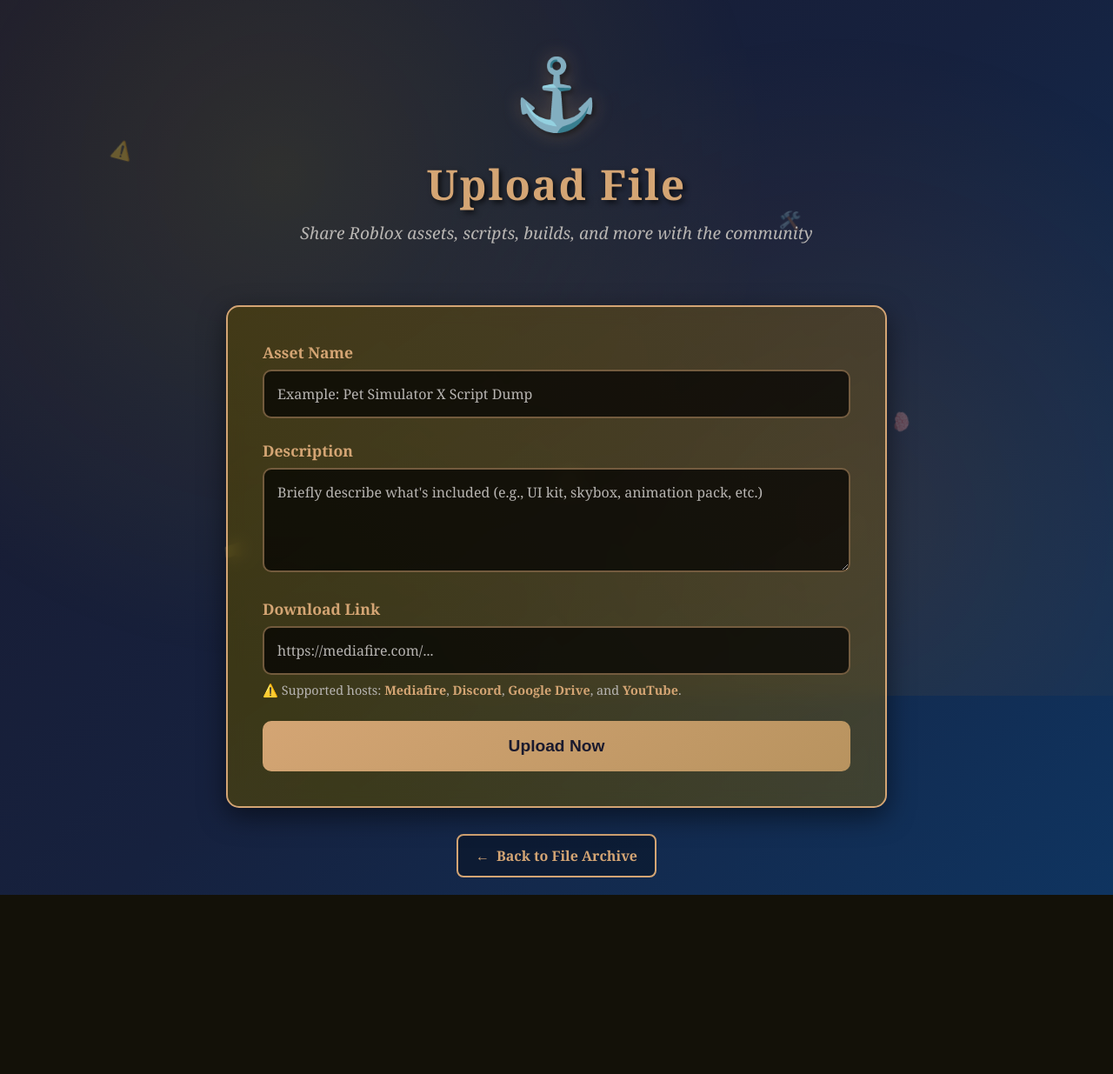
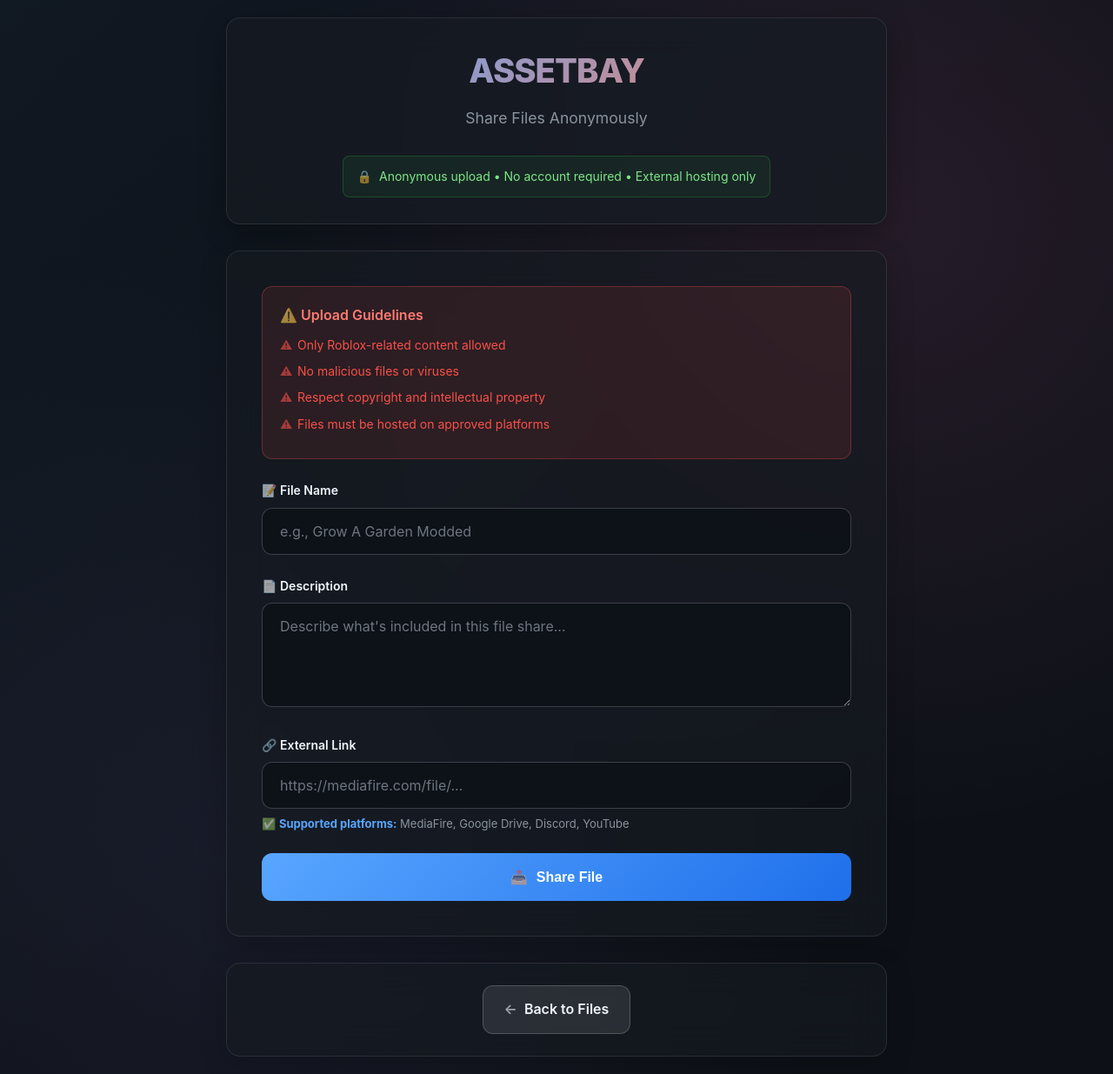
Before and after one commit to Narukisora/Vercel, a Flask app: page /upload in a window 1280 px wide. Shown: the whole page at 87% size. Before the commit the page ends 1029 px from the top, so only its background shows below. Run offline with Flask 3, Linux system fonts and the light colour scheme; data that the repository does not hold is empty.

Commit message:
Update upload.html

```diff
--- a/templates/upload.html
+++ b/templates/upload.html
@@ -3,7 +3,7 @@
 <head>
     <meta charset="UTF-8">
     <meta name="viewport" content="width=device-width, initial-scale=1.0">
-    <title>ASSETBAY</title>
+    <title>Upload | ASSETBAY</title>
     <style>
         * {
             margin: 0;
@@ -12,25 +12,20 @@
         }
 
         body {
-            background: linear-gradient(135deg, #1a1a2e 0%, #16213e 50%, #0f3460 100%);
+            background: #0d1117;
+            background-image:
+                linear-gradient(135deg, rgba(88, 166, 255, 0.05) 0%, transparent 50%),
+                radial-gradient(circle at 20% 80%, rgba(120, 119, 198, 0.1) 0%, transparent 50%),
+                radial-gradient(circle at 80% 20%, rgba(255, 119, 198, 0.1) 0%, transparent 50%);
             min-height: 100vh;
-            font-family: 'Georgia', serif;
-            color: #e8e6e3;
-            position: relative;
+            font-family: -apple-system, BlinkMacSystemFont, 'Segoe UI', 'Roboto', sans-serif;
+            color: #f0f6fc;
+            line-height: 1.6;
         }
 
-        body::before {
-            content: '';
-            position: fixed;
-            top: 0;
-            left: 0;
-            width: 100%;
-            height: 100%;
-            background-image:
-                radial-gradient(circle at 25% 25%, rgba(255,215,0,0.1) 0%, transparent 50%),
-                radial-gradient(circle at 75% 75%, rgba(255,140,0,0.1) 0%, transparent 50%);
-            pointer-events: none;
-            z-index: -1;
+        .emoji {
+            opacity: 0.6;
+            filter: grayscale(20%);
         }
 
         .container {
@@ -40,183 +35,196 @@
         }
 
         .header {
+            background: rgba(22, 27, 34, 0.8);
+            backdrop-filter: blur(20px);
+            border: 1px solid rgba(240, 246, 252, 0.1);
+            border-radius: 16px;
+            padding: 30px;
             text-align: center;
-            margin-bottom: 40px;
-            padding: 30px 0;
+            margin-bottom: 30px;
+            box-shadow: 0 8px 32px rgba(0, 0, 0, 0.3);
         }
 
-        .treasure-icon {
-            font-size: 80px;
-            color: #d4a574;
-            margin-bottom: 20px;
-            text-shadow: 3px 3px 6px rgba(0,0,0,0.5);
-            filter: drop-shadow(0 0 10px rgba(212, 165, 116, 0.3));
+        .logo {
+            font-size: 2.4em;
+            font-weight: 800;
+            background: linear-gradient(135deg, #58a6ff, #f78166);
+            background-clip: text;
+            -webkit-background-clip: text;
+            -webkit-text-fill-color: transparent;
+            margin-bottom: 10px;
+            letter-spacing: -1px;
         }
 
-        .header h1 {
-            font-size: 3em;
-            font-weight: bold;
-            color: #d4a574;
-            text-shadow: 3px 3px 6px rgba(0,0,0,0.7);
-            margin-bottom: 10px;
-            letter-spacing: 2px;
+        .page-subtitle {
+            color: #8b949e;
+            font-size: 1.1em;
+            margin-bottom: 8px;
         }
 
-        .subtitle {
-            font-size: 1.2em;
-            color: #b8b5b2;
-            font-style: italic;
+        .privacy-notice {
+            background: rgba(46, 160, 67, 0.1);
+            border: 1px solid rgba(46, 160, 67, 0.3);
+            border-radius: 8px;
+            padding: 12px 16px;
+            margin-top: 20px;
+            display: inline-flex;
+            align-items: center;
+            gap: 8px;
+            font-size: 14px;
+            color: #7ee787;
         }
 
-        form {
-            background: linear-gradient(145deg, rgba(0,0,0,0.6), rgba(0,0,0,0.4));
-            border: 2px solid #d4a574;
-            border-radius: 15px;
+        .upload-form {
+            background: rgba(22, 27, 34, 0.6);
+            backdrop-filter: blur(20px);
+            border: 1px solid rgba(240, 246, 252, 0.1);
+            border-radius: 16px;
             padding: 40px;
-            backdrop-filter: blur(10px);
-            box-shadow: 0 10px 30px rgba(0,0,0,0.5);
-            position: relative;
-            overflow: hidden;
-        }
-
-        form::before {
-            content: '';
-            position: absolute;
-            top: -2px;
-            left: -2px;
-            right: -2px;
-            bottom: -2px;
-            background: linear-gradient(45deg, rgba(212, 165, 116, 0.3), rgba(255, 215, 0, 0.2), rgba(212, 165, 116, 0.3), rgba(255, 215, 0, 0.2));
-            background-size: 400% 400%;
-            border-radius: 15px;
-            z-index: -1;
-            animation: borderGlow 3s ease-in-out infinite;
-        }
-
-        @keyframes borderGlow {
-            0%, 100% { background-position: 0% 50%; }
-            50% { background-position: 100% 50%; }
+            margin-bottom: 30px;
+            box-shadow: 0 8px 32px rgba(0, 0, 0, 0.2);
         }
 
         .form-group {
             margin-bottom: 25px;
         }
 
-        .form-group label {
+        .form-label {
             display: block;
             margin-bottom: 8px;
-            color: #d4a574;
-            font-weight: bold;
-            font-size: 1.1em;
+            color: #f0f6fc;
+            font-weight: 600;
+            font-size: 14px;
         }
 
-        .form-group input,
-        .form-group textarea {
+        .form-input,
+        .form-textarea {
             width: 100%;
-            padding: 15px;
-            border: 2px solid rgba(212, 165, 116, 0.5);
-            border-radius: 10px;
-            background: rgba(0,0,0,0.7);
-            color: #e8e6e3;
+            background: rgba(13, 17, 23, 0.8);
+            border: 1px solid rgba(240, 246, 252, 0.2);
+            border-radius: 12px;
+            padding: 16px 20px;
+            color: #f0f6fc;
             font-size: 16px;
             font-family: inherit;
             transition: all 0.3s ease;
+            outline: none;
         }
 
-        .form-group input:focus,
-        .form-group textarea:focus {
-            outline: none;
-            border-color: #d4a574;
-            box-shadow: 0 0 20px rgba(212, 165, 116, 0.3);
-            transform: translateY(-2px);
-            background: rgba(0,0,0,0.8);
+        .form-input:focus,
+        .form-textarea:focus {
+            border-color: #58a6ff;
+            box-shadow: 0 0 0 3px rgba(88, 166, 255, 0.1);
         }
 
-        .form-group input::placeholder,
-        .form-group textarea::placeholder {
-            color: #b8b5b2;
+        .form-input::placeholder,
+        .form-textarea::placeholder {
+            color: #6e7681;
         }
 
-        .form-group textarea {
+        .form-textarea {
             resize: vertical;
             min-height: 120px;
         }
 
-        .form-group small {
-            display: block;
+        .form-help {
             margin-top: 8px;
-            color: #b8b5b2;
-            font-size: 0.9em;
+            font-size: 13px;
+            color: #8b949e;
             line-height: 1.4;
         }
 
-        .form-group small strong {
-            color: #d4a574;
+        .form-help strong {
+            color: #58a6ff;
         }
 
         .submit-btn {
             width: 100%;
-            padding: 18px;
+            background: linear-gradient(135deg, #58a6ff, #1f6feb);
+            color: white;
             border: none;
-            border-radius: 10px;
-            background: linear-gradient(145deg, #d4a574, #b8935f);
-            color: #1a1a2e;
-            font-size: 1.2em;
-            font-weight: bold;
+            border-radius: 12px;
+            padding: 18px 24px;
+            font-weight: 600;
+            font-size: 16px;
             cursor: pointer;
             transition: all 0.3s ease;
-            position: relative;
-            overflow: hidden;
-        }
-
-        .submit-btn::before {
-            content: '';
-            position: absolute;
-            top: 0;
-            left: -100%;
-            width: 100%;
-            height: 100%;
-            background: linear-gradient(90deg, transparent, rgba(255,255,255,0.2), transparent);
-            transition: left 0.5s ease;
-        }
-
-        .submit-btn:hover::before {
-            left: 100%;
+            display: flex;
+            align-items: center;
+            justify-content: center;
+            gap: 10px;
         }
 
         .submit-btn:hover {
-            background: linear-gradient(145deg, #ffd700, #d4a574);
-            transform: translateY(-3px);
-            box-shadow: 0 8px 25px rgba(212, 165, 116, 0.4);
+            background: linear-gradient(135deg, #79c0ff, #58a6ff);
+            transform: translateY(-1px);
+            box-shadow: 0 8px 25px rgba(88, 166, 255, 0.3);
         }
 
-        .submit-btn:active {
-            transform: translateY(-1px);
+        .back-section {
+            background: rgba(22, 27, 34, 0.6);
+            backdrop-filter: blur(20px);
+            border: 1px solid rgba(240, 246, 252, 0.1);
+            border-radius: 16px;
+            padding: 25px;
+            text-align: center;
+            box-shadow: 0 8px 32px rgba(0, 0, 0, 0.2);
         }
 
-        .back-link {
-            margin-top: 30px;
-            text-align: center;
-        }
-
-        .back-link a {
+        .back-btn {
+            background: rgba(240, 246, 252, 0.1);
+            border: 1px solid rgba(240, 246, 252, 0.2);
+            color: #f0f6fc;
+            padding: 14px 24px;
+            border-radius: 12px;
+            text-decoration: none;
+            font-weight: 600;
             display: inline-flex;
             align-items: center;
             gap: 8px;
-            padding: 12px 20px;
-            color: #d4a574;
-            text-decoration: none;
-            border: 2px solid #d4a574;
-            border-radius: 8px;
-            background: rgba(0,0,0,0.3);
             transition: all 0.3s ease;
-            font-weight: bold;
         }
 
-        .back-link a:hover {
-            background: rgba(212, 165, 116, 0.1);
-            transform: translateY(-2px);
-            box-shadow: 0 5px 15px rgba(212, 165, 116, 0.2);
+        .back-btn:hover {
+            background: rgba(240, 246, 252, 0.15);
+            border-color: rgba(240, 246, 252, 0.3);
+            transform: translateY(-1px);
+            box-shadow: 0 4px 15px rgba(240, 246, 252, 0.1);
+        }
+
+        .warning-box {
+            background: rgba(248, 81, 73, 0.1);
+            border: 1px solid rgba(248, 81, 73, 0.3);
+            border-radius: 12px;
+            padding: 20px;
+            margin-bottom: 25px;
+        }
+
+        .warning-box h3 {
+            color: #ff7b72;
+            font-size: 16px;
+            margin-bottom: 10px;
+            font-weight: 600;
+        }
+
+        .warning-list {
+            list-style: none;
+            padding: 0;
+        }
+
+        .warning-list li {
+            color: #f85149;
+            margin-bottom: 8px;
+            padding-left: 20px;
+            position: relative;
+            font-size: 14px;
+        }
+
+        .warning-list li::before {
+            content: '⚠';
+            position: absolute;
+            left: 0;
+            opacity: 0.6;
         }
 
         @media (max-width: 768px) {
@@ -224,91 +232,65 @@
                 padding: 15px;
             }
 
-            .header h1 {
-                font-size: 2.2em;
-            }
-
-            form {
+            .upload-form {
                 padding: 25px;
             }
 
-            .treasure-icon {
-                font-size: 60px;
+            .logo {
+                font-size: 2em;
             }
         }
-
-        .floating-particles {
-            position: fixed;
-            top: 0;
-            left: 0;
-            width: 100%;
-            height: 100%;
-            pointer-events: none;
-            z-index: -1;
-        }
-
-        .particle {
-            position: absolute;
-            color: #d4a574;
-            font-size: 20px;
-            opacity: 0.3;
-            animation: float 6s ease-in-out infinite;
-        }
-
-        @keyframes float {
-            0%, 100% { transform: translateY(0px) rotate(0deg); }
-            50% { transform: translateY(-20px) rotate(180deg); }
-        }
-
-        .particle:nth-child(1) { top: 20%; left: 10%; animation-delay: 0s; }
-        .particle:nth-child(2) { top: 60%; left: 80%; animation-delay: 2s; }
-        .particle:nth-child(3) { top: 80%; left: 20%; animation-delay: 4s; }
-        .particle:nth-child(4) { top: 30%; left: 70%; animation-delay: 1s; }
-        .particle:nth-child(5) { top: 70%; left: 50%; animation-delay: 3s; }
     </style>
 </head>
 <body>
-    <div class="floating-particles">
-        <div class="particle">⚠️</div>
-        <div class="particle">🧠</div>
-        <div class="particle">📁</div>
-        <div class="particle">🛠️</div>
-        <div class="particle">📂</div>
-    </div>
+    <div class="container">
+        <header class="header">
+            <h1 class="logo">ASSETBAY</h1>
+            <p class="page-subtitle">Share Files Anonymously</p>
+            <div class="privacy-notice">
+                <span class="emoji">🔒</span> Anonymous upload • No account required • External hosting only
+            </div>
+        </header>
 
-    <div class="container">
-        <div class="header">
-            <div class="treasure-icon">⚓</div>
-            <h1>Upload File</h1>
-            <p class="subtitle">Share Roblox assets, scripts, builds, and more with the community</p>
-        </div>
-
-        <form method="POST">
-            <div class="form-group">
-                <label for="name">Asset Name</label>
-                <input type="text" id="name" name="name" placeholder="Example: Pet Simulator X Script Dump" required>
+        <form method="POST" class="upload-form">
+            <div class="warning-box">
+                <h3><span class="emoji">⚠️</span> Upload Guidelines</h3>
+                <ul class="warning-list">
+                    <li>Only Roblox-related content allowed</li>
+                    <li>No malicious files or viruses</li>
+                    <li>Respect copyright and intellectual property</li>
+                    <li>Files must be hosted on approved platforms</li>
+                </ul>
             </div>
 
             <div class="form-group">
-                <label for="description">Description</label>
-                <textarea id="description" name="description" placeholder="Briefly describe what's included (e.g., UI kit, skybox, animation pack, etc.)" required></textarea>
+                <label for="name" class="form-label"><span class="emoji">📝</span> File Name</label>
+                <input type="text" id="name" name="name" class="form-input" placeholder="e.g., Grow A Garden Modded" required>
             </div>
 
             <div class="form-group">
-                <label for="file_link">Download Link</label>
-                <input type="url" id="file_link" name="file_link" placeholder="https://mediafire.com/..." required>
-                <small>
-                    ⚠️ Supported hosts: <strong>Mediafire</strong>, <strong>Discord</strong>, <strong>Google Drive</strong>, and <strong>YouTube</strong>.
-                </small>
+                <label for="description" class="form-label"><span class="emoji">📄</span> Description</label>
+                <textarea id="description" name="description" class="form-textarea" placeholder="Describe what's included in this file share..." required></textarea>
             </div>
 
-            <button type="submit" class="submit-btn">Upload Now</button>
+            <div class="form-group">
+                <label for="file_link" class="form-label"><span class="emoji">🔗</span> External Link</label>
+                <input type="url" id="file_link" name="file_link" class="form-input" placeholder="https://mediafire.com/file/..." required>
+                <div class="form-help">
+                    <span class="emoji">✅</span> <strong>Supported platforms:</strong> MediaFire, Google Drive, Discord, YouTube
+                </div>
+            </div>
+
+            <button type="submit" class="submit-btn">
+                <span class="emoji">📤</span>
+                Share File
+            </button>
         </form>
 
-        <div class="back-link">
-            <a href="/">
-                <span>←</span>
-                Back to File Archive
+        <div class="back-section">
+            <a href="/" class="back-btn">
+                <span class="emoji">←</span>
+                Back to Files
             </a>
         </div>
     </div>
```
